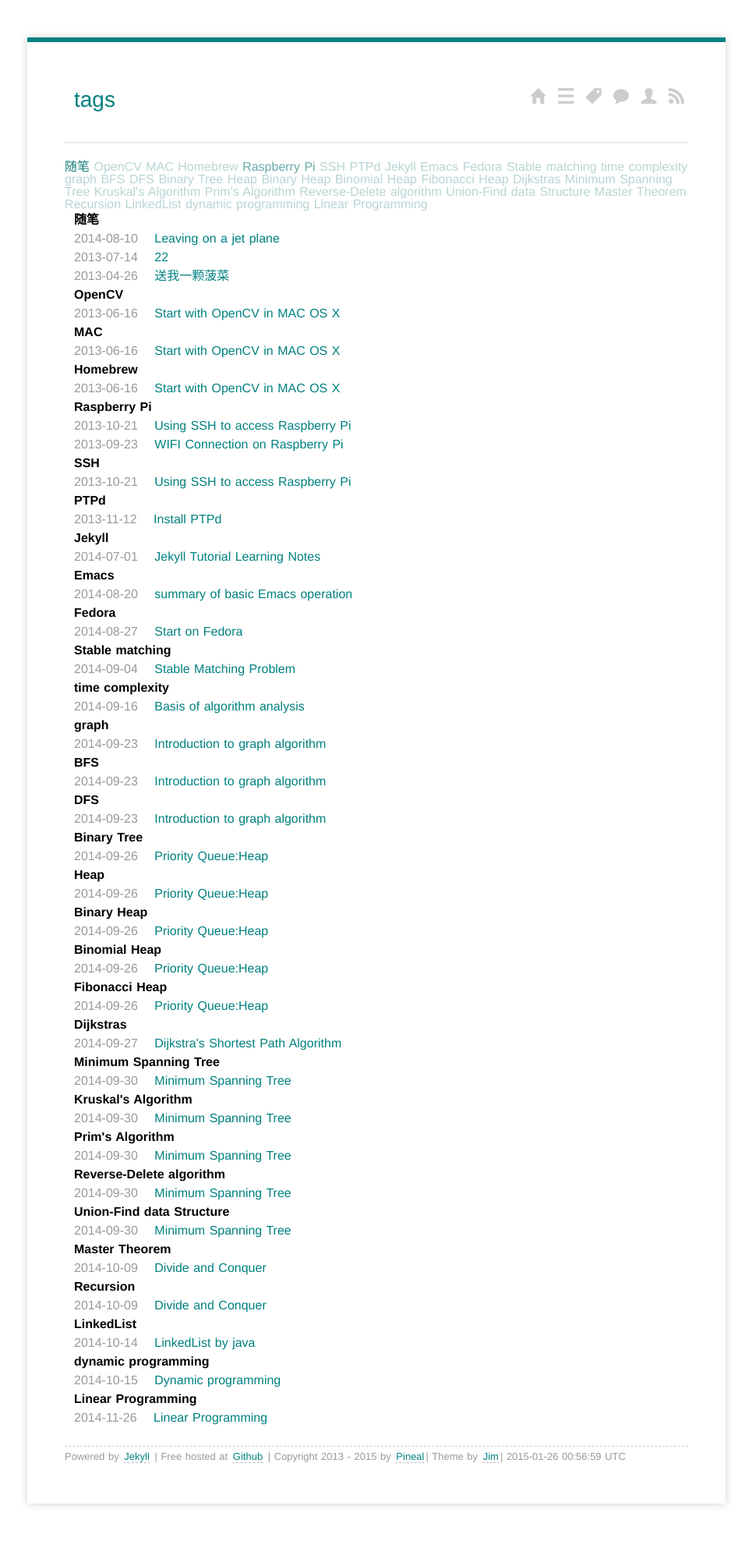
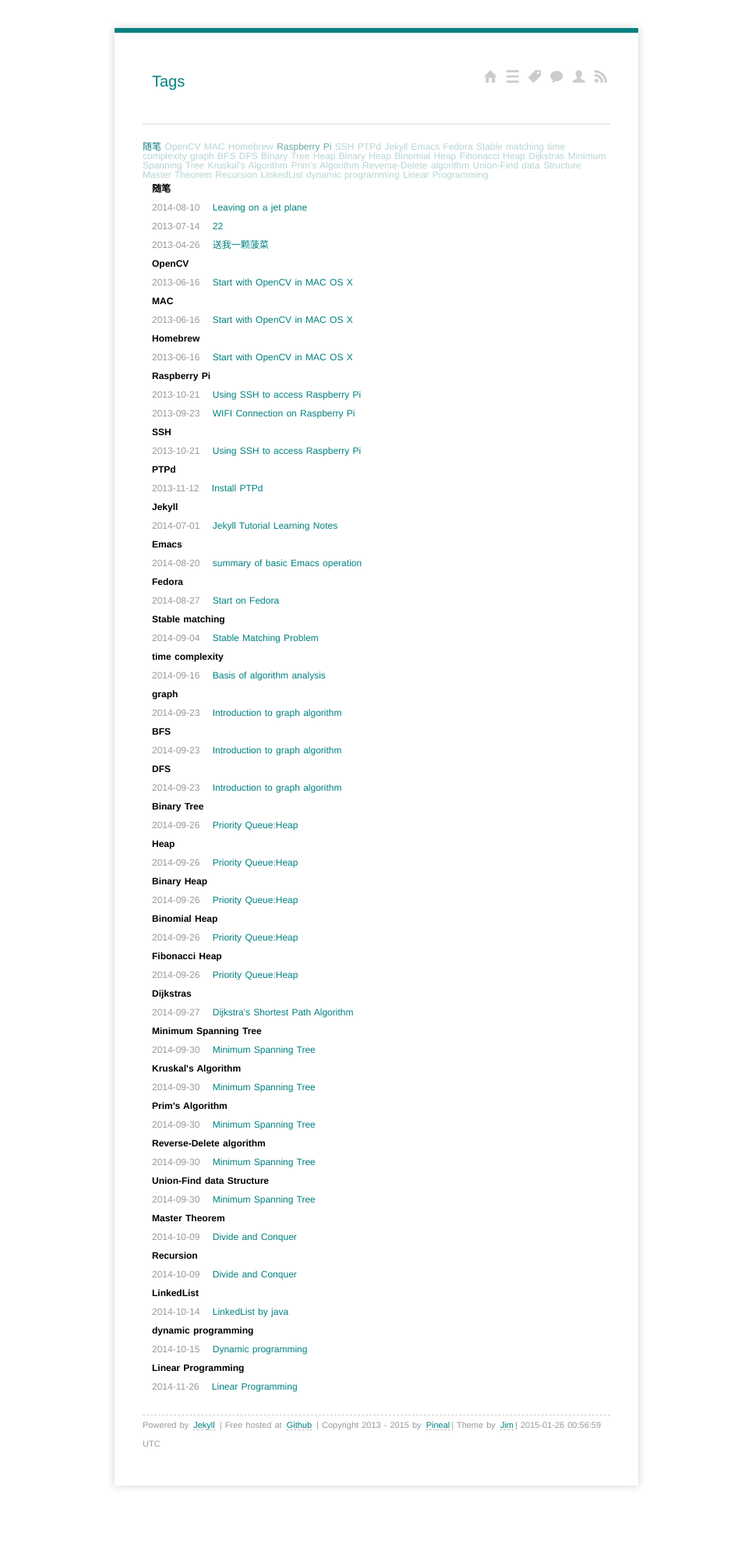
Before and after one commit to pineal/pineal.github.com, a Jekyll site: the page built from tags/index.md, in a window 1280 px wide. Shown: the whole page at 78% size, without its empty margins (157-1122 px from the left). Built offline with Jekyll 4.4.1, drawn with Linux system fonts in a browser that asks for light colours; nearby versions of some CDN libraries; Markdown is read by kramdown in place of the engine named in the settings; after the commit the page ends 1941 px from its top, so only the background shows below that.

Commit message:
sound test

```diff
--- a/_config.yml
+++ b/_config.yml
@@ -2,7 +2,7 @@ markdown: redcarpet
 permalink: /:year/:month/:title/
 url: http://pineal.github.com
 author: Hesen Zhang
-pygments: true
+highligher: pygments
 paginate: 24
 exclude: [".rvmrc", ".rbenv-version", "README.md", "Rakefile", "changelog.md"]
 redcarpet:
--- a/media/css/screen.css
+++ b/media/css/screen.css
@@ -87,7 +87,7 @@ table {
       margin-bottom: 0; }
 
 body{
-    font-size:16px;word-spacing:1px;
+    font-size:12px;word-spacing:1px;
     margin-left:auto;
     margin-right:auto;
    /* font-family:MuseoSans,Trebuchet,"Trebuchet MS",Tahoma,"Lucida Grande","Lucida Sans Unicode","Hiragino Sans GB","Hiragino Sans GB W3","Microsoft YaHei",Verdana,sans-serif;*/
@@ -109,7 +109,7 @@ body>div {
     border-top: 6px solid #008080;
 }
 h1 {
-    font-size: 28px;
+    font-size: 20px;
     line-height: 28px;
     margin: 0 0 28px 0;
 	/*background-color: rgb(185, 34, 31);*/
@@ -118,17 +118,17 @@ h1 {
 	padding: 12px;
 }
 h2 {
-    font-size: 26px;
+    font-size: 18px;
     line-height: 48px;
     margin: 0 0 24px 0;
 	font-weight: bold;
 }
 h2 i {
-	font-size: 18px;
+	font-size: 16px;
 	color: #ccc;
 }
 h3 {
-    font-size: 18px;
+    font-size: 14px;
     line-height: 24px;
 	font-weight: bold;
 }
@@ -145,7 +145,7 @@ p, ul, ol, dl {
     margin: 0 0 24px 0;
 }
 p.intro {
-    font-size: 24px;
+    font-size: 16px;
 	line-height: 32px;
 }
 ul {
@@ -163,14 +163,14 @@ pre {
     border-left: 6px solid #edebea;
     overflow: auto;
     font-family: monospace;
-    font-size: 14px;
+    font-size: 12px;
     padding: 12px;
     margin: 0 0 24px;
 	background-color: #f3f3f3;
 }
 p code {
     font-family: monospace;
-    font-size: 14px;
+    font-size: 11px;
     border: 1px solid #edebea;
 	padding: 1px 5px;
 	background-color: #EEE;
@@ -190,7 +190,7 @@ a:visited {
 	text-decoration: none;
 }
 a.ss-icon {
-	font-size: 20px;
+	font-size: 16px;
 	padding: 0 0.25em;
 	color: #ccc;
 }
@@ -210,7 +210,7 @@ img.avatar {
 
 .meta{
     text-align:right;
-    font-size:14px;
+    font-size:11px;
     margin-bottom: 10px;
 }
 
@@ -239,7 +239,7 @@ dl .meta {
 
 
 .paginator {
-font: 14px Arial,Helvetica,sans-serif;
+font: 11px Arial,Helvetica,sans-serif;
 color: #AAA;
 margin: 20px 0;
 line-height: 150%;
@@ -269,7 +269,7 @@ border-top: 1px dashed #CCC;
 }
 
 footer small {
-font-size: 13px;
+font-size: 11px;
 color: #999;
 }
 
--- a/tags/index.md
+++ b/tags/index.md
@@ -1,5 +1,5 @@
 ---
-title: tags
+title: Tags
 layout: page
 ---
 
```
Also changed, not shown: favicon.ico (deleted), media/image/favicon.jpg (deleted), 2 other files.
